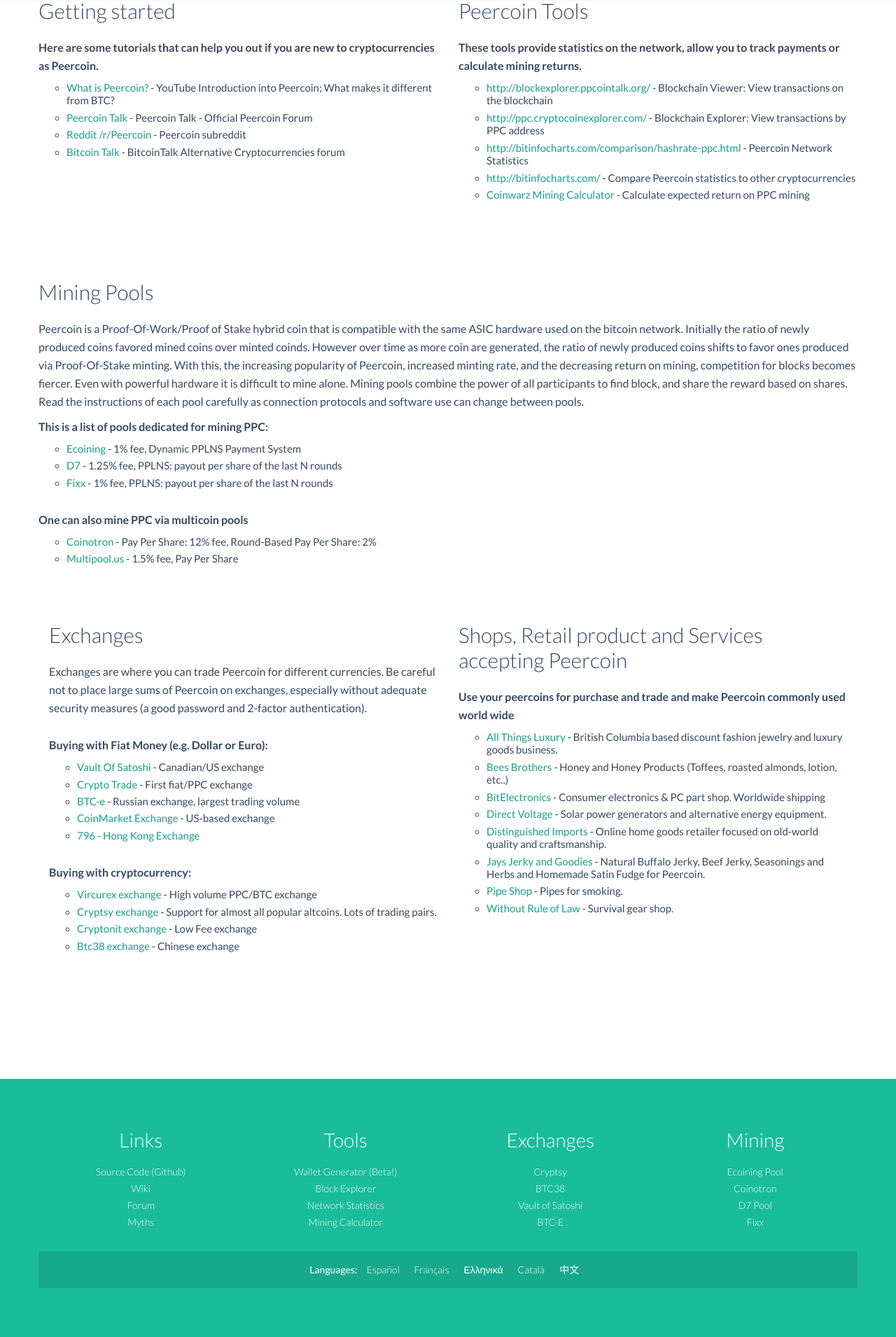
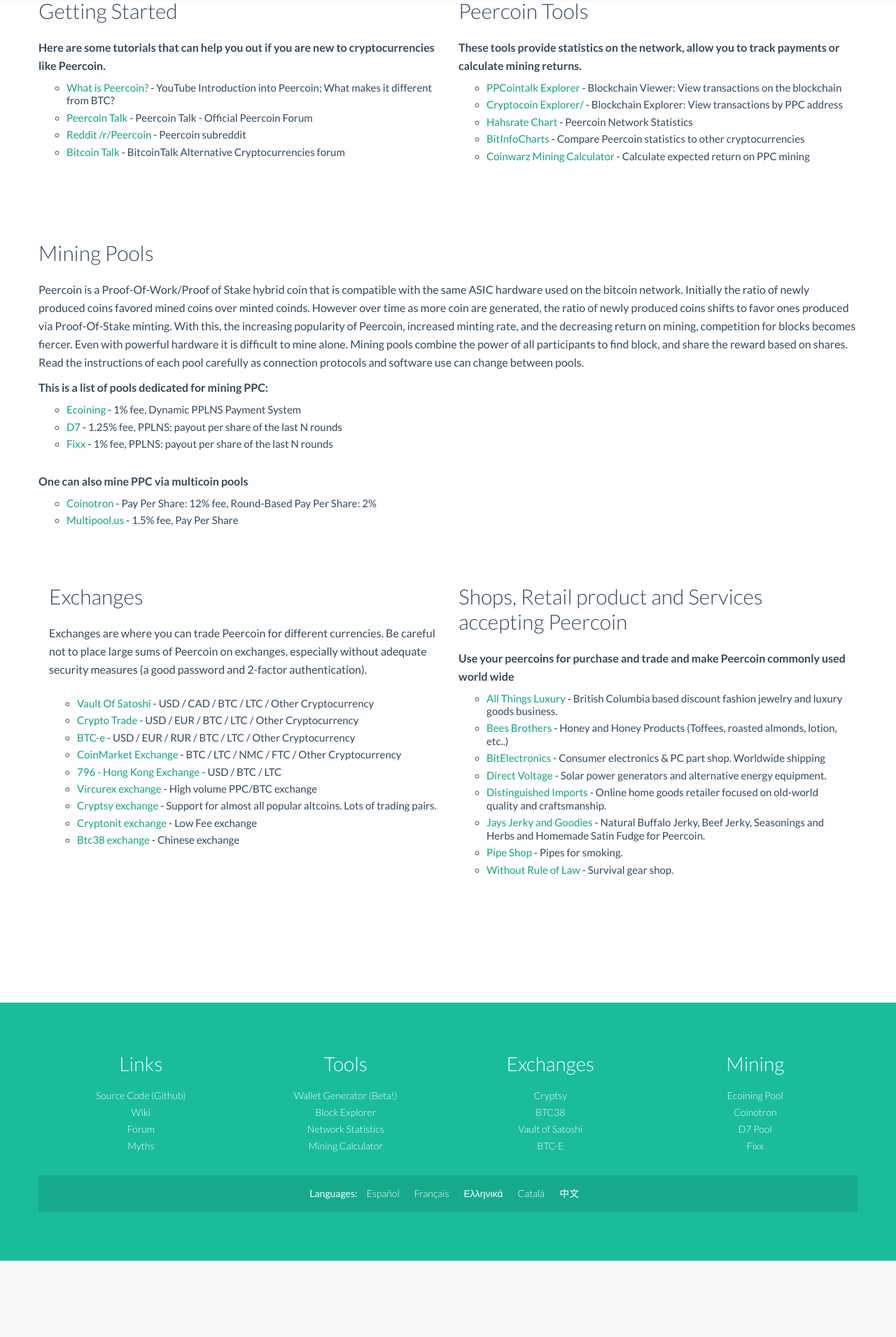
Before and after one commit to super3/peercoin_website_old, a PHP site: page /resources.php in a window 1280 px wide. Shown: the part 148-2059 px from the top of the page at 70% size. After the commit the page ends 1950 px from the top, so only its background shows below. Run offline with PHP 8.4, Linux system fonts and the light colour scheme; data that the repository does not hold is empty.

Commit message:
More updates to resources.php
Fixed some text, removed some raw URLs and improved the exchanges section.

```diff
--- a/resources.php
+++ b/resources.php
@@ -4,9 +4,9 @@
       <div class="row">
 
         <div class="item col-md-6">
-          <h2 name="gettingstarted"> Getting started</h2>
+          <h2 name="gettingstarted">Getting Started</h2>
           <p>
-            <strong>Here are some tutorials that can help you out if you are new to cryptocurrencies as Peercoin.</strong>
+            <strong>Here are some tutorials that can help you out if you are new to cryptocurrencies like Peercoin.</strong>
           </p>
           <ul style="list-style-type: circle;">
             <li>
@@ -30,16 +30,16 @@
           </p>
           <ul style="list-style-type: circle;">
             <li>
-              <a href="http://blockexplorer.ppcointalk.org/">http://blockexplorer.ppcointalk.org/</a> -  Blockchain Viewer: View transactions on the blockchain
+              <a href="http://blockexplorer.ppcointalk.org/">PPCointalk Explorer</a> -  Blockchain Viewer: View transactions on the blockchain
             </li>
             <li>
-              <a href="http://ppc.cryptocoinexplorer.com/">http://ppc.cryptocoinexplorer.com/</a> -  Blockchain Explorer: View transactions by PPC address
+              <a href="http://ppc.cryptocoinexplorer.com/">Cryptocoin Explorer/</a> -  Blockchain Explorer: View transactions by PPC address
             </li>
             <li>
-              <a href="http://bitinfocharts.com/comparison/hashrate-ppc.html">http://bitinfocharts.com/comparison/hashrate-ppc.html</a> -  Peercoin Network Statistics
+              <a href="http://bitinfocharts.com/comparison/hashrate-ppc.html">Hahsrate Chart</a> -  Peercoin Network Statistics
             </li>
             <li>
-              <a href="http://bitinfocharts.com/">http://bitinfocharts.com/</a> -  Compare Peercoin statistics to other cryptocurrencies
+              <a href="http://bitinfocharts.com/">BitInfoCharts</a> -  Compare Peercoin statistics to other cryptocurrencies
             </li>
             <li>
               <a href="http://www.coinwarz.com/calculators/peercoin-mining-calculator">Coinwarz Mining Calculator</a> -  Calculate expected return on PPC mining
@@ -97,31 +97,22 @@
             </p>
             <br>
 
-            <p>
-              <strong>Buying with Fiat Money (e.g. Dollar or Euro):</strong>
-            </p>
             <ul style="list-style-type: circle;">
               <li>
-                <a href="https://www.vaultofsatoshi.com/orderbook">Vault Of Satoshi</a> -  Canadian/US exchange
+                <a href="https://www.vaultofsatoshi.com/orderbook">Vault Of Satoshi</a> -  USD / CAD / BTC / LTC / Other Cryptocurrency
               </li>
               <li>
-                <a href="https://crypto-trade.com/trade/ppc_usd">Crypto Trade</a> -  First fiat/PPC exchange
+                <a href="https://crypto-trade.com/trade/ppc_usd">Crypto Trade</a> -  USD / EUR / BTC / LTC / Other Cryptocurrency
               </li>
               <li>
-                <a href="https://btc-e.com/">BTC-e</a> -  Russian exchange, largest trading volume
+                <a href="https://btc-e.com/">BTC-e</a> -  USD / EUR / RUR / BTC / LTC / Other Cryptocurrency
               </li>
               <li>
-                <a href="https://coinmkt.com/#/">CoinMarket Exchange</a> -  US-based exchange
+                <a href="https://coinmkt.com/#/">CoinMarket Exchange</a> -  BTC / LTC / NMC / FTC / Other Cryptocurrency
               </li>
               <li>
-                <a href="https://796.com/ppcusd/market">796 - Hong Kong Exchange</a>
+                <a href="https://796.com/ppcusd/market">796 - Hong Kong Exchange</a> - USD / BTC / LTC
               </li>
-            </ul>
-
-            <p>
-              <strong>Buying with cryptocurrency:</strong>
-            </p>
-            <ul style="list-style-type: circle;">
               <li>
                 <a href="https://vircurex.com/welcome/index?alt=ppc&amp;base=btc">Vircurex exchange</a> - High volume PPC/BTC exchange
               </li>
```
